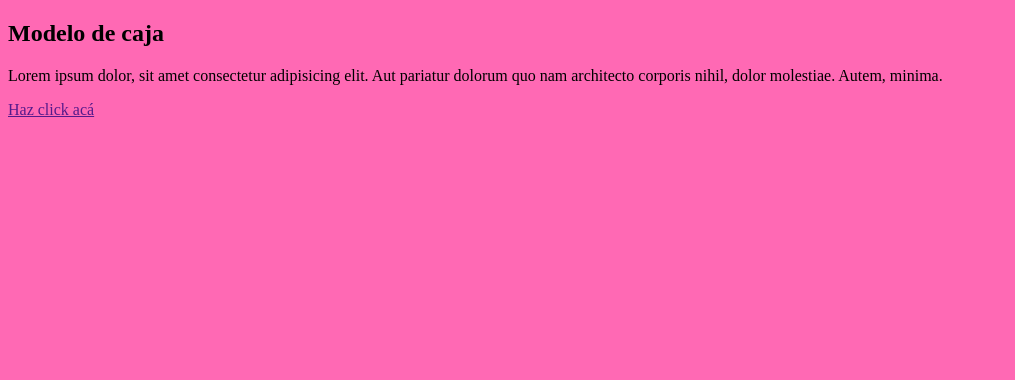
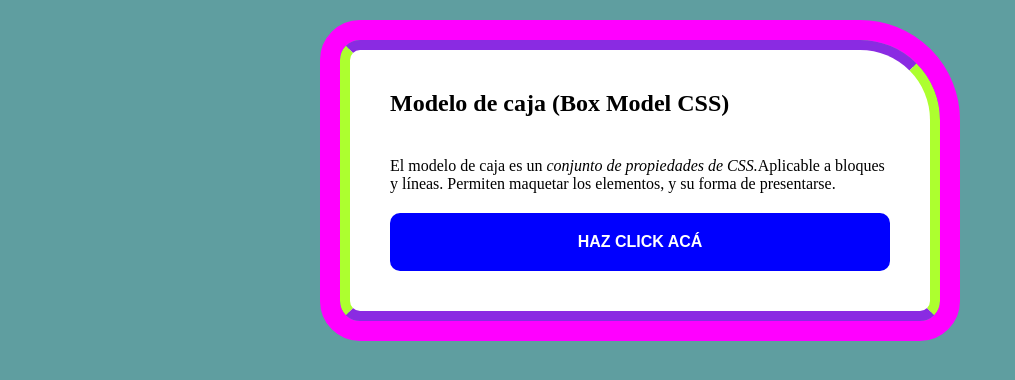
Before and after one commit to CamiUzquiano/Modelo_de_caja, a plain HTML site: page index.html in a window 1280 px wide. Shown: the whole page, without its empty margins (0-1015 px from the left). Drawn offline with Linux system fonts and the light colour scheme.

Commit message:
Propiedades del modelo de caja y cambio entre lineas y bloques

```diff
--- a/css/estilos.css
+++ b/css/estilos.css
@@ -1,3 +1,71 @@
+*{
+    margin: 0;
+    padding: 0;
+    box-sizing: border-box;/*esta poniendo los valores de la caja*/
+}/*esto es un selector cuando usamos el "*" esta diciendo que a todos los elementos se aplique este estilo*/
+body, div, h2, p{
+    margin: 0;
+    padding: 0;
+}/*en cambio este selector es de etiqueta y lo que dice es que con la coma se va a aplicar este estilo a todos los emncionados*/
+div a{
+    margin: 0;
+    padding: 0;
+}/*en cambio este selector de etiqueta esta anidando es diferente que el anterior porque dice que el estilo se aplique a los "a", hipervinculos mientras este dentro de un div*/
+
 body{
-    background-color: hotpink;
+    background-color: cadetblue;
+} /*en los selectores sobre el margen va a priorizar este porque CSS interpreta y hace caso al más específico, entonces el que era "*" ya no va a funcionar*/
+
+/*SELECTOR DE CLASE, SE LO LLAMA CON "." */
+.caja{
+    background-color: white;
+    width: 600px; /*esto no esta interpretando a la caja sino al contenido*/
+    height: auto;
+    /*margin: 10px 20px 30px 40px; estos valores se interpretan en el orden de las manesillas del reloj, es el borde externo*/
+    margin: 40px auto; /*de esta forma se centra elementos en CSS*/
+    padding: 40px; /*este es el borde interno*/
+    border-bottom: 10px solid blueviolet; /*para poner un borde interno primero se pone el tamaño del borde, el tipo de borde y finalmente el color*/
+    border-top: 10px solid blueviolet;
+    border-left: 10px solid greenyellow;
+    border-right: 10px solid greenyellow;
+    border-radius: 20px; /*habla de cuanto se va a bordear las esquinas*/
+    border-top-right-radius: 80px;
+    outline: 20px solid magenta; /*este borde es externo no como el anterior*/
 }
+
+div.caja h2{
+    margin-bottom: 40px;
+}
+
+div.caja p{
+    margin-bottom: 20px;
+}
+
+div.caja a{
+    display: block; /*con display podemos hacer que el elemento de linea funcione como elemento de bloque entonces width y margin ahora si funcionan*/
+    /*width no funciona en elementos de linea*/
+    width: 100%; /*esto ya es un elemento predeterminado pero lo pongo para saber que width no funciona en elemento de linea*/
+    color:white;
+    background-color: blue;
+    padding: 20px 40px;
+    border-radius: 10px;
+    /*margin no funciona en elementos de linea*/
+    margin: 0 auto;
+    text-align: center; /*esta alineando al centro la tipografia*/
+    font-family: sans-serif; /*la compu va a buscar una tipografia sans-derif predeterminada*/
+    font-weight: bold; /*dirá el peso de la tipografía en este caso bold*/
+    font-size: 16px; /*delimita el tamaño de la tipografia*/
+    text-decoration: none; /*con esto quitamos en subrayado del hipervinculo*/
+    text-transform: uppercase; /*configura que ya no sea minúsculas ahora serán mayúsculas*/
+    transition: 1s; /*aqui basicamente esta animando en cuanto aparece el cambio, en este caso es 1 segundo*/
+}
+
+.caja a:hover{
+    background: darkorange; /*en este caso cuando el mouse este encima del elemento cambiara el color de fondo*/
+    box-shadow: 0 0 10px rgba(0,0,0.6); /*para delimitar una sombra primero de pone el desplazamiento X, luego Y, luego el desenfoque y finalmente el color de la sombra en este caso estamos pponiendo el valor sexagecimal y el desenfoque de la sombra*/
+}/*la a:pseudo, en este caso pseudo es hover y hover es cuando el mouse este encima del elemento cambie*/
+
+/*SELECTOR DE IDENTIDAD, SE LO LLAMA CON "#" */
+#descripcion{
+
+}
--- a/index.html
+++ b/index.html
@@ -8,9 +8,12 @@
 </head>
 <body>
     <!--Aqui debajo decimos crea un div y pon un H2 y un P y un A, con las llaves decimos lo que va a salir por pantalla-->
-    <div>
-        <h2>Modelo de caja</h2>
-        <p>Lorem ipsum dolor, sit amet consectetur adipisicing elit. Aut pariatur dolorum quo nam architecto corporis nihil, dolor molestiae. Autem, minima.</p>
+    <div class="caja">
+        <h2>Modelo de caja (Box Model CSS)</h2>
+        <p id="descripcion">El modelo de caja es un <em>conjunto de propiedades de CSS.</em>Aplicable a bloques y líneas.
+            Permiten maquetar los elementos, y su forma de presentarse.
+
+        </p>
         <a href="">Haz click acá</a>
     </div>
 </body>
```
